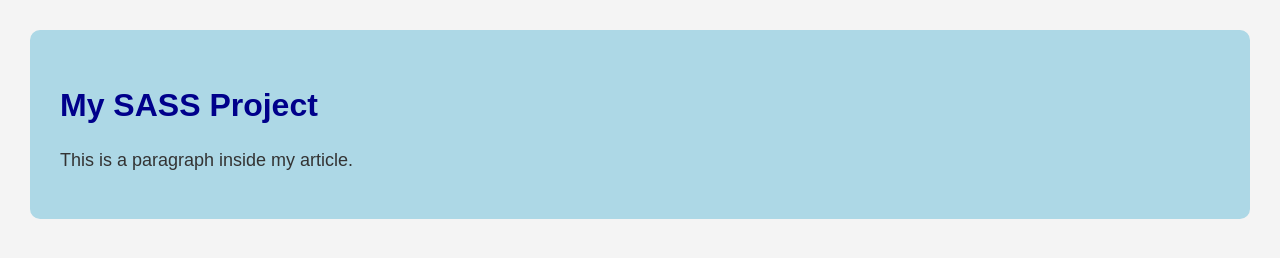
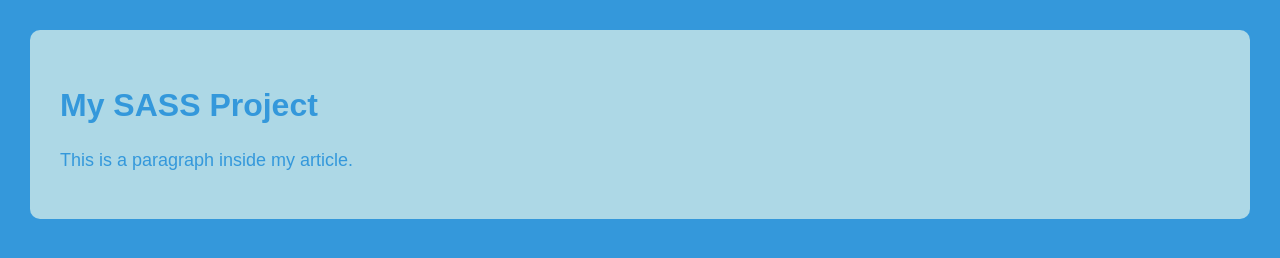
Before and after one commit to hannez0426/ScssIntro-, a website: page index.html in a window 1280 px wide. Drawn offline with Linux system fonts and the light colour scheme.

Commit message:
Using Variables

```diff
--- a/scss/style.scss
+++ b/scss/style.scss
@@ -1,6 +1,8 @@
+$font-color: #3498db;
+
 body {
     font-family: Arial, sans-serif;
-    background-color: #f4f4f4;
+    background-color: $font-color;
     margin: 0;
     padding: 0;
 }
@@ -12,16 +14,16 @@ article {
     border-radius: 10px;
 
     h1 {
-        color: darkblue;
+        color: $font-color;
         font-size: 32px;
     }
 
     p {
-        color: #333;
+        color: $font-color;
         font-size: 18px;
     }
 
     &:hover {
-        background-color: lightgreen;
+        background-color: $font-color;
     }
 }
```
Also changed, not shown: css/style.css, 1 other file.
